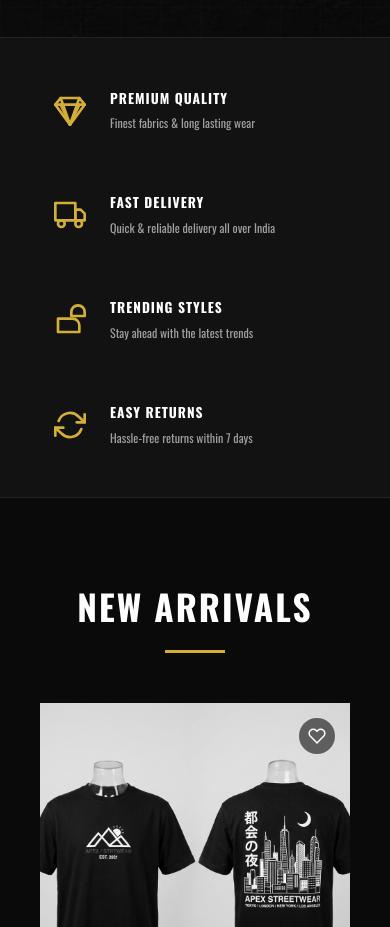
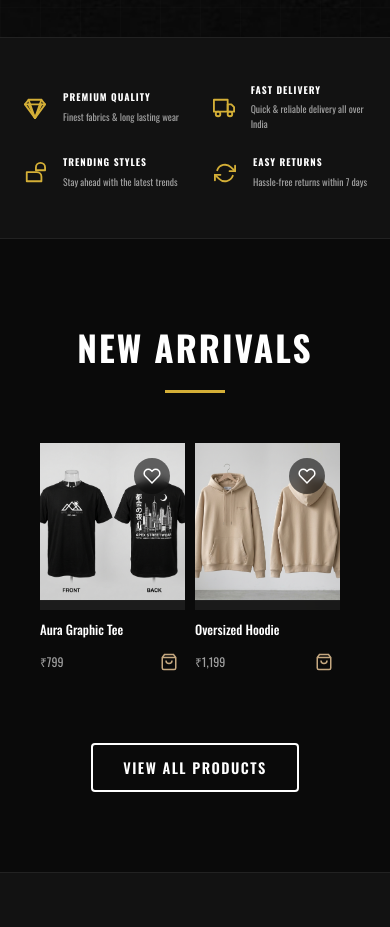
Before and after one commit to shubh150500/Aura-Fashion-, a website built with Vite: page index.html in a window 390 px wide. Shown: the part 1073-2000 px from the top of the page. Built offline with nearby package versions, Linux system fonts and the light colour scheme.

Commit message:
Refined responsiveness: horizontal layouts for product and curated grids on mobile

```diff
--- a/style.css
+++ b/style.css
@@ -2091,10 +2091,20 @@ input {
   }
   .value-props-container {
     grid-template-columns: repeat(2, 1fr);
-    gap: 40px;
+    gap: 20px;
   }
   .products-grid {
-    grid-template-columns: repeat(3, 1fr);
+    display: flex !important;
+    overflow-x: auto !important;
+    gap: 15px !important;
+    padding-bottom: 10px !important;
+    scrollbar-width: none !important;
+  }
+  .products-grid::-webkit-scrollbar {
+    display: none !important;
+  }
+  .product-card {
+    flex: 0 0 200px !important;
   }
   .curated-container {
     grid-template-columns: 1fr;
@@ -2106,11 +2116,24 @@ input {
   .curated-shop-btn {
     align-self: center;
   }
+  .curated-grid {
+    grid-template-columns: repeat(3, 1fr) !important;
+    gap: 15px !important;
+  }
+  .collection-banner-card {
+    aspect-ratio: 1 / 1.4 !important;
+  }
   .insta-grid {
-    grid-template-columns: repeat(3, 1fr);
-  }
-  .insta-post:nth-child(4), .insta-post:nth-child(5) {
-    display: none;
+    display: flex !important;
+    overflow-x: auto !important;
+    gap: 10px !important;
+    scrollbar-width: none !important;
+  }
+  .insta-grid::-webkit-scrollbar {
+    display: none !important;
+  }
+  .insta-post {
+    flex: 0 0 150px !important;
   }
 }
 
@@ -2128,19 +2151,31 @@ input {
     font-size: 3rem;
   }
   .products-grid {
-    grid-template-columns: repeat(2, 1fr);
+    display: flex !important;
+    overflow-x: auto !important;
+    gap: 12px !important;
+    padding-bottom: 10px !important;
+    scrollbar-width: none !important;
+  }
+  .products-grid::-webkit-scrollbar {
+    display: none !important;
+  }
+  .product-card {
+    flex: 0 0 170px !important;
   }
   .curated-grid {
-    grid-template-columns: 1fr;
+    grid-template-columns: repeat(3, 1fr) !important;
+    gap: 10px !important;
   }
   .collection-banner-card {
-    aspect-ratio: 1.6 / 1;
+    aspect-ratio: 1 / 1.4 !important;
   }
   .footer-container {
-    grid-template-columns: 1fr;
-  }
-  .footer-brand-col, .footer-newsletter-col, .footer-links-col {
-    grid-column: span 1;
+    grid-template-columns: repeat(2, 1fr) !important;
+    gap: 25px !important;
+  }
+  .footer-brand-col, .footer-newsletter-col {
+    grid-column: span 2 !important;
   }
 }
 
@@ -2165,16 +2200,66 @@ input {
     max-width: 200px !important;
   }
   .value-props-container {
-    grid-template-columns: 1fr;
+    grid-template-columns: repeat(2, 1fr) !important;
+    gap: 10px !important;
+    padding: 0 10px !important;
+  }
+  .prop-card {
+    gap: 8px !important;
+    padding: 5px !important;
+  }
+  .prop-icon svg {
+    width: 22px !important;
+    height: 22px !important;
+  }
+  .prop-info h3 {
+    font-size: clamp(0.6rem, 1.8vw, 0.75rem) !important;
+  }
+  .prop-info p {
+    font-size: 0.6rem !important;
   }
   .products-grid {
-    grid-template-columns: 1fr;
+    display: flex !important;
+    overflow-x: auto !important;
+    gap: 10px !important;
+    padding-bottom: 10px !important;
+    scrollbar-width: none !important;
+  }
+  .products-grid::-webkit-scrollbar {
+    display: none !important;
+  }
+  .product-card {
+    flex: 0 0 145px !important;
+  }
+  .product-info {
+    padding: 10px 0 5px !important;
+  }
+  .product-title {
+    font-size: 0.8rem !important;
+  }
+  .product-price {
+    font-size: 0.75rem !important;
+  }
+  .size-selector-overlay p {
+    font-size: 0.65rem !important;
+    margin-bottom: 4px !important;
+  }
+  .size-opt-btn {
+    width: 24px !important;
+    height: 24px !important;
+    font-size: 0.65rem !important;
   }
   .insta-grid {
-    grid-template-columns: 1fr;
-  }
-  .insta-post:nth-child(2), .insta-post:nth-child(3) {
-    display: none;
+    display: flex !important;
+    overflow-x: auto !important;
+    gap: 8px !important;
+    scrollbar-width: none !important;
+  }
+  .insta-grid::-webkit-scrollbar {
+    display: none !important;
+  }
+  .insta-post {
+    flex: 0 0 115px !important;
   }
   .cart-drawer {
     width: 100%;
```
